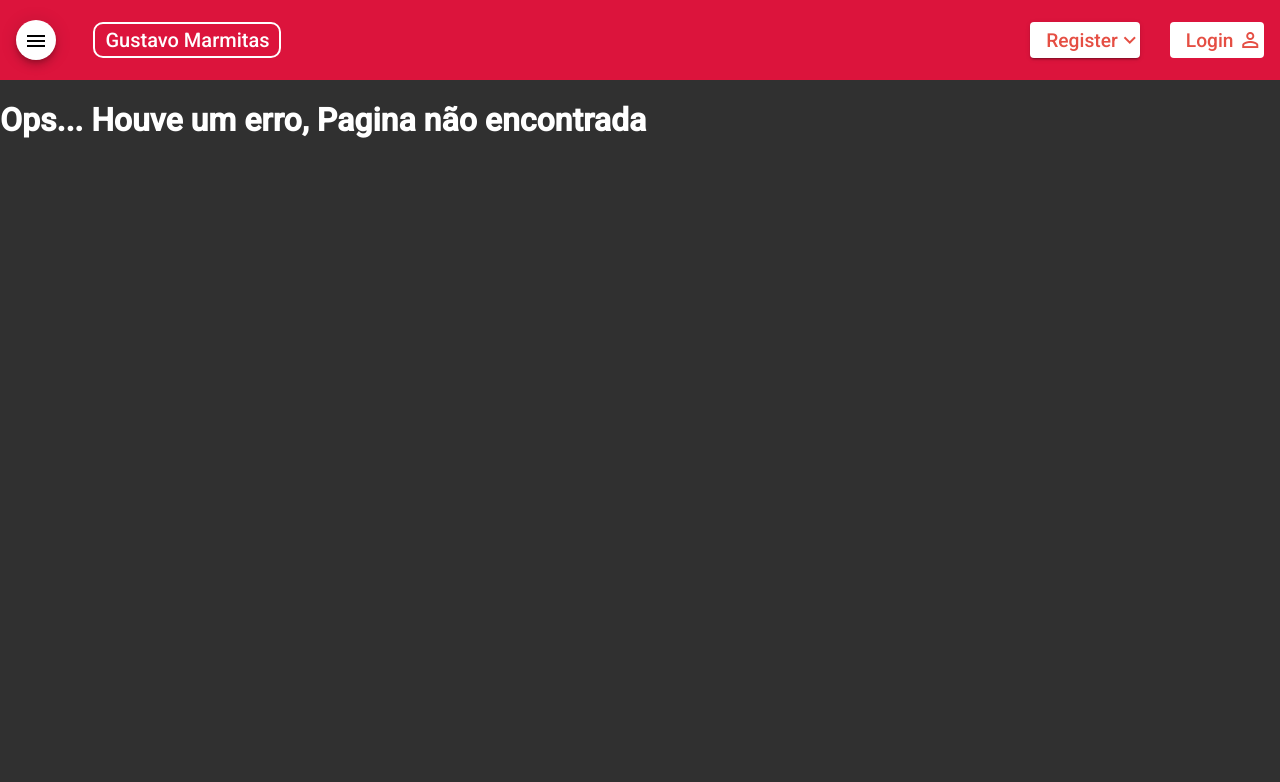
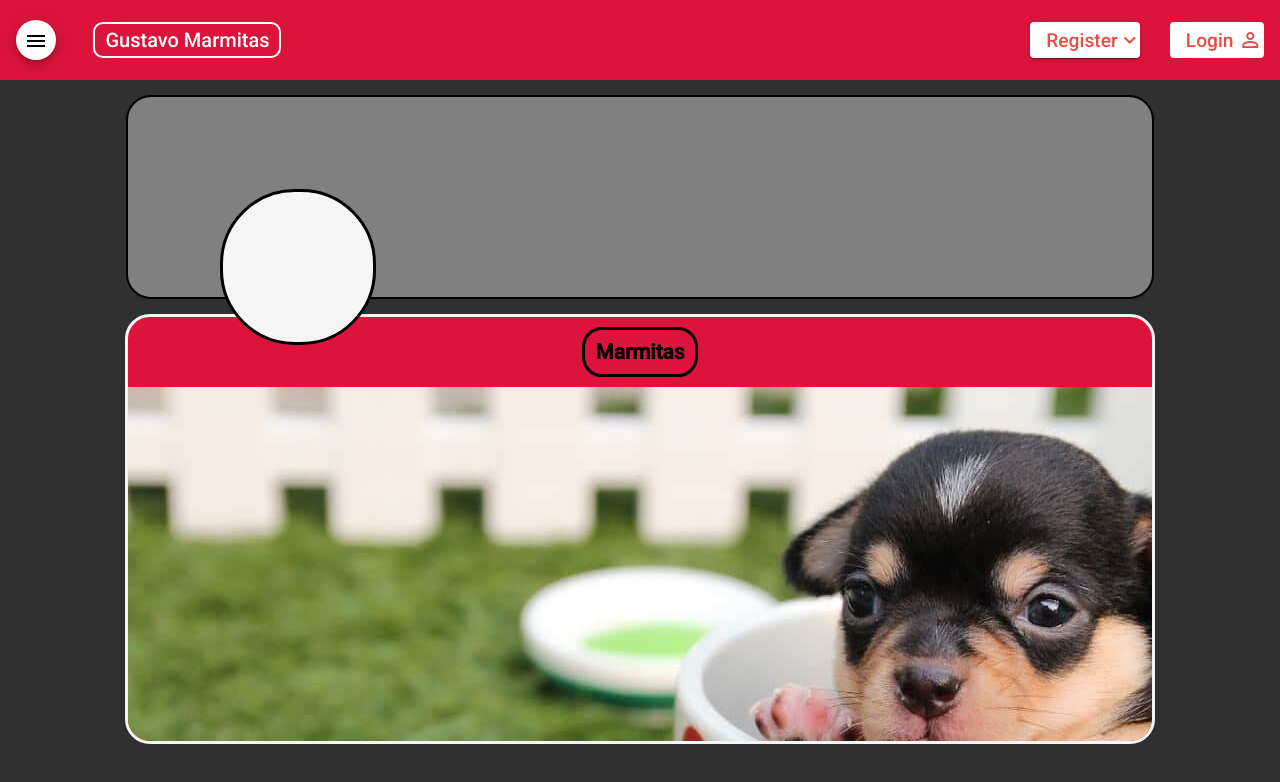
Before and after one commit to GustavoSiebertEmmendoerfer/FrontEndEntra21, an Angular app: page /profile-restaurant in a window 1280 px wide. Shown: the top 782 px of the page. Built offline with nearby package versions, Linux system fonts and the light colour scheme.

Commit message:
profile-restaurant

```diff
--- a/src/app/app-routing.module.ts
+++ b/src/app/app-routing.module.ts
@@ -2,9 +2,11 @@ import { NgModule } from '@angular/core';
 import { RouterModule, Routes } from '@angular/router';
 import { MenuComponent } from 'src/views/menu/menu.component';
 import { NotFoundComponent } from 'src/views/not-found/not-found.component';
+import { ProfileRestaurantComponent } from 'src/views/profile-restaurant/profile-restaurant.component';
 
 const routes: Routes = [
   { path: 'menu', component: MenuComponent },
+  { path: 'profile-restaurant', component: ProfileRestaurantComponent },
   { path: '', redirectTo: '/menu', pathMatch: 'full' },
   { path: '**', component: NotFoundComponent}
 ];
--- a/src/app/app.module.ts
+++ b/src/app/app.module.ts
@@ -20,6 +20,7 @@ import { ClientRegisterFormComponent } from '../components/client-register-form/
 import { ToastrModule } from 'ngx-toastr';
 import { RestaurantRegisterFormComponent } from '../components/restaurant-register-form/restaurant-register-form.component';
 import { LoginFormComponent } from '../components/login-form/login-form.component';
+import { ProfileRestaurantComponent } from '../views/profile-restaurant/profile-restaurant.component';
 
 const globalRippleConfig: RippleGlobalOptions = {
   disabled: true,
@@ -39,6 +40,7 @@ const globalRippleConfig: RippleGlobalOptions = {
     ClientRegisterFormComponent,
     RestaurantRegisterFormComponent,
     LoginFormComponent,
+    ProfileRestaurantComponent,
   ],
   imports: [
     BrowserModule,
--- /dev/null
+++ b/src/views/profile-restaurant/profile-restaurant.component.css
@@ -0,0 +1,60 @@
+.banner {
+    background-color: gray;
+    border: 2px solid black;
+    width: 80%;
+    height: 25%;
+    border-radius: 25px;
+    margin: 15px;
+    align-self: center;
+}
+
+.layout {
+    width: 100%;
+    height: 100%;
+    position: fixed;
+    display: flex;
+    flex-direction: column;
+}
+
+.icon-photo {
+    background-color: whitesmoke;
+    border: 3px solid black ;
+    width: 150px;
+    height: 150px;
+    border-radius: 75px;
+    margin: 9%;
+    z-index: 9999;
+    position: relative;
+}
+
+.plates-layout {
+    background-color: crimson;
+    border: 3px solid whitesmoke;
+    align-self: center;
+    width: 80%;
+    height: 53%;
+    border-radius: 25px;
+    display: flex;
+    flex-direction: column;
+    overflow: hidden;
+}
+
+.header {
+    align-self: center;
+    margin: 10px;
+    font-size: 1.3rem;
+    color: black;
+    padding: 10px;
+    border: 3px solid black;
+    border-radius: 20px;
+}
+
+.plate-img {
+    height: 30%;
+    width: 30%;
+}
+
+.img {
+    height: max-content;
+    width: max-content;
+}
--- /dev/null
+++ b/src/views/profile-restaurant/profile-restaurant.component.html
@@ -0,0 +1,12 @@
+<div class="layout">
+    <div class="banner">
+        <div class="icon-photo">
+        </div>
+    </div>
+    <div class="plates-layout">
+        <h3 class="header">Marmitas</h3>
+        <div class="plate-img">
+            <img class="img" src="../../assets/como-tirar-foto-de-cachorro.jpg" alt="">
+        </div>
+    </div>
+</div>
--- /dev/null
+++ b/src/views/profile-restaurant/profile-restaurant.component.ts
@@ -0,0 +1,15 @@
+import { Component, OnInit } from '@angular/core';
+
+@Component({
+  selector: 'app-profile-restaurant',
+  templateUrl: './profile-restaurant.component.html',
+  styleUrls: ['./profile-restaurant.component.css']
+})
+export class ProfileRestaurantComponent implements OnInit {
+
+  constructor() { }
+
+  ngOnInit(): void {
+  }
+
+}
```
Also changed, not shown: src/assets/como-tirar-foto-de-cachorro.jpg (added).
